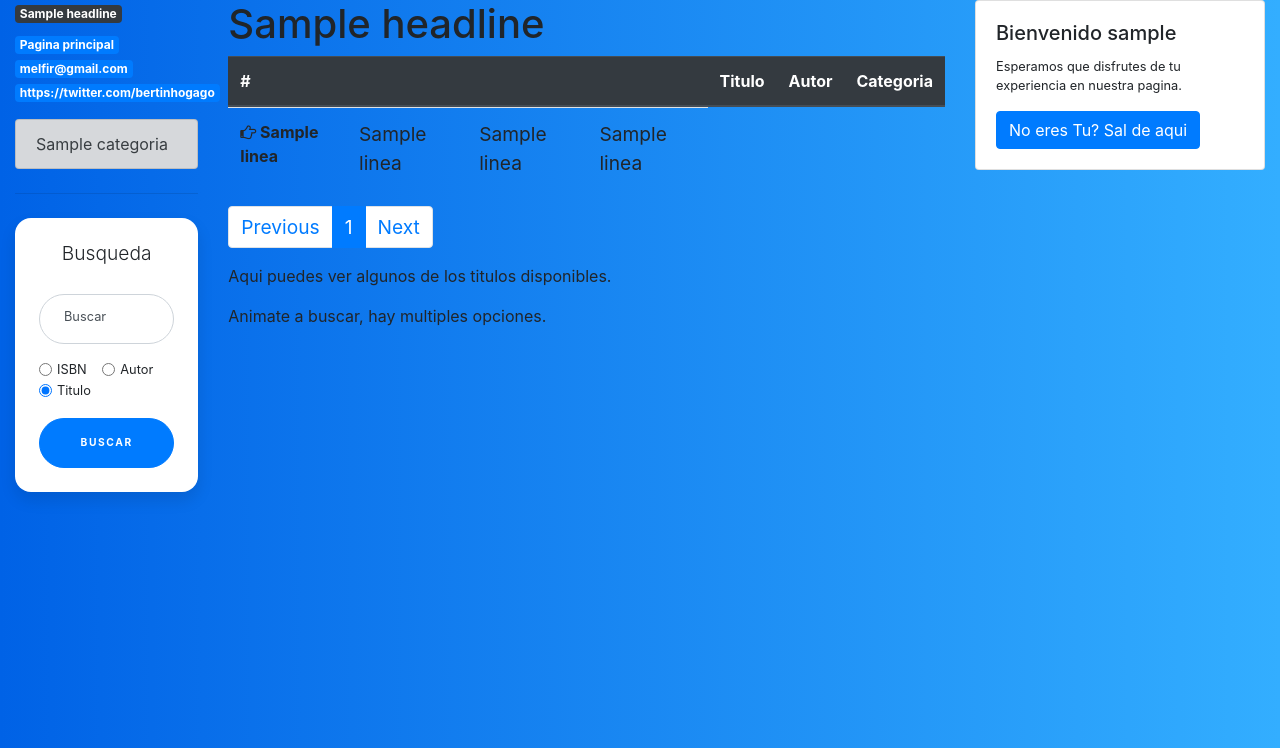
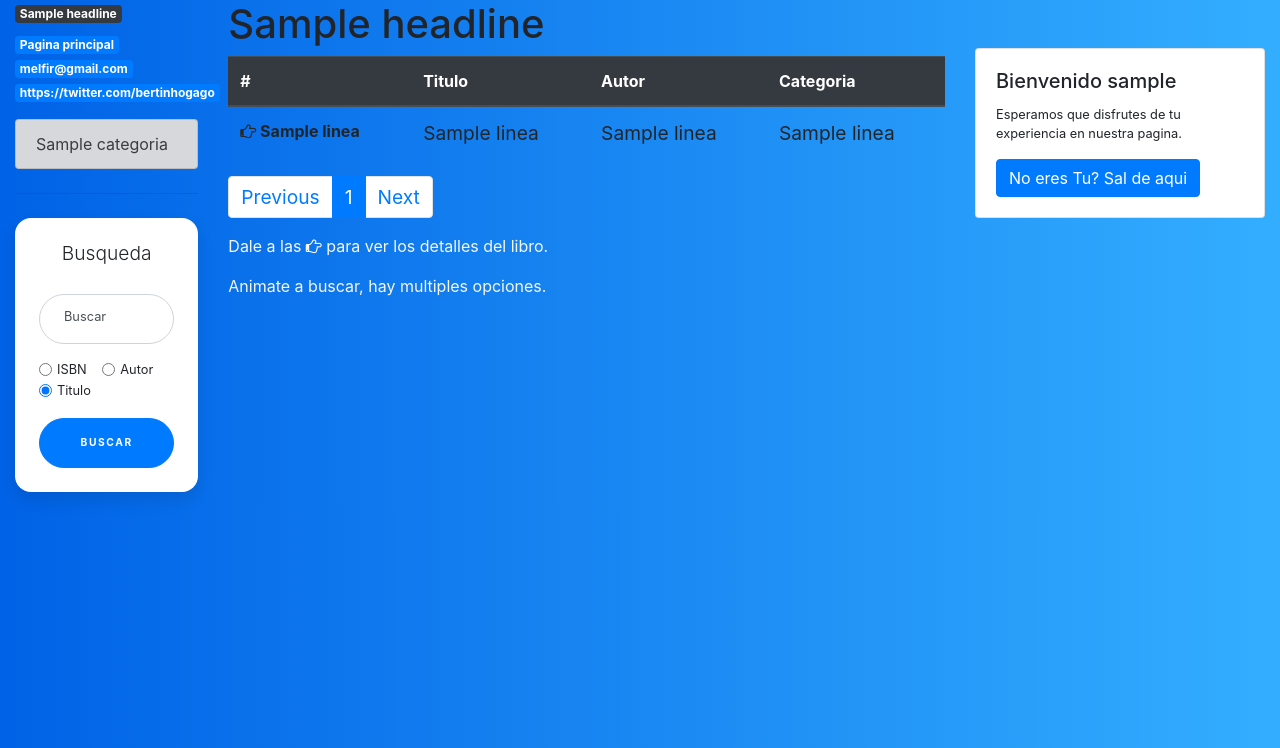
Before and after one commit to AlbertoBoschVigo/project1, a Flask app: template templates/index.html in a window 1280 px wide. Shown: the top 748 px of the page. Run offline with Flask 2, Linux system fonts and the light colour scheme; the template is opened without the code that fills it: most values are stand-ins (such as "Sample title", 1, 10 or a date in 2020); parts of the project's set-up code (start-up, migrations or seed data) failed here and were passed over; some libraries are stand-ins or nearby versions; some web fonts are replaced.

Commit message:
completamente operativa, falta detalles de aspecto

```diff
--- a/application.py
+++ b/application.py
@@ -101,7 +101,22 @@ def index():
     else:
         resultado = generarTabla(modo = 'index', filas = 5, buscar = session['cadenaBusqueda'], columna = session['eleccion'])
         session.pop('cadenaBusqueda', None)
-    return render_template('index.html', headline = headline, listaCategorias = listaCategorias, resultado = resultado, estadoLogin = session['user_id'], numPaginas = numPaginas)
+    #print(session.get('nuevoUsuario'))
+    #print(session.get('nuevoNuevoUsuario'))
+    #print('#################')
+    if session.get('nuevoUsuario'):
+        if session.get('nuevoNuevoUsuario') and session.get('nuevoNuevoNuevoUsuario'):
+            session.pop('nuevoUsuario', None)
+            session.pop('nuevoNuevoUsuario', None)
+            session.pop('nuevoNuevoNuevoUsuario', None)
+        else:
+            session['nuevoNuevoUsuario'] = True
+    nuevoUsuario = session.get('nuevoUsuario')
+    nuevoNuevoUsuario = session.get('nuevoNuevoUsuario')
+    #print(nuevoUsuario)
+    #nuevoUsuario = True
+
+    return render_template('index.html', headline = headline, listaCategorias = listaCategorias, resultado = resultado, estadoLogin = session['user_id'], numPaginas = numPaginas, nuevoUsuario = [nuevoNuevoUsuario, nuevoUsuario])
 
 @app.route("/<string:categoria>")
 def contenido(categoria):
@@ -130,7 +145,9 @@ def login():
             session['user_id'] = request.form['email']
             session['user_pass'] = request.form['userPassword']
             insertarUsuario(session['user_id'], session['user_pass'])
-            comprobarUsuario()
+            session['nuevoUsuario'] = session['user_id']
+            session['logueado'] = False
+            session['user_id'] = False
         return redirect(url_for('index'))
     else:
         if session['logueado']:
@@ -148,6 +165,9 @@ def detalle(isbn):
         return render_template('default_error.html', headline = 'Acceso no autorizado')
     else:
         if request.method == 'POST':
+            print(isbn)
+            isbn = request.form['isbn']
+            print(isbn)
             insertarOpinion(request.form['isbn'], session['user_id'], request.form['opinion'])
             #return redirect(url_for('detalle', isbn = request.form['isbn']))
         if True:
--- a/static/css/login_style.css
+++ b/static/css/login_style.css
@@ -9,6 +9,9 @@ body {
 }
 
 ul {
+  color: whitesmoke;
+}
+.textillo{
   color: whitesmoke;
 }
 a {
--- a/static/js/paginacion.js
+++ b/static/js/paginacion.js
@@ -69,7 +69,8 @@ function selectorVisibilidad(){
     var nietos;
     for (i=0; i<hijos.length; i++){
         if(i+1 > inicioTr && i+1 <= finTr){
-            hijos[i].style.display = 'block';
+            //hijos[i].style.display = 'block';
+            hijos[i].style.display = 'table-row';
             /*nietos = hijos[i].children;
             for (j=0; j<hijos.length; j++){
                 nietos[j].style.display = 'block';
--- a/templates/index.html
+++ b/templates/index.html
@@ -5,6 +5,7 @@
         const request = new XMLHttpRequest();
         const email = document.querySelector('#inputEmail').value;
         const userPassword = document.querySelector('#inputPassword').value;
+        var referencia = 0;
         request.open('POST', `/login`);
         const data = new FormData();
         data.append('email', email);
@@ -12,7 +13,18 @@
 
         // Send request
         request.send(data);
-        location.reload();
+        //location.reload();
+        request.onreadystatechange = function(){
+            console.log(this.status)
+            console.log(this.readyState)
+            if (this.readyState==4 && this.status==200 && referencia == 0){
+                //location.reload();
+                //request.open('GET', `/`)
+                //request.send()
+                referencia = 1;
+                location.reload();
+            }
+        };
     };
 </script>
 {% endblock head %}
@@ -76,15 +88,19 @@
     </ul>
   </nav>
 
-
-
-    <p>Aqui puedes ver algunos de los titulos disponibles.</p>
+  <div class="textillo">
+    {% if estadoLogin %}
+        <p>Dale a las <i class="fa fa-hand-o-right"></i> para ver los detalles del libro.</p>
+    {% else %}
+        <p>Logueate para ver los detalles del libro y dejar tu opinion.</p>
+    {% endif %}
     <p>Animate a buscar, hay multiples opciones.</p>
+  </div>
 {% endblock body %}
 
 {% block leftContent %}
     {% if estadoLogin %}
-        <div class="card" style="font-size: 0.8rem;">
+        <div class="card my-5" style="font-size: 0.8rem;">
             <div class="card-body">
                 <h5 class="card-title">Bienvenido {{ estadoLogin }}</h5>
 
@@ -94,5 +110,17 @@
         </div>
     {% else %}
         {% include 'miniLogin.html' %}
+        {% if nuevoUsuario[0] %}
+            <div class="textillo">
+                <p>Cuenta {{ nuevoUsuario[1] }} registrada correctamente.</p>
+                <p>Logueate si quieres ver mas detalles o dejar comentarios.</p>
+            </div>
+        {% else %}
+            <div class="textillo">
+                <p>Logueate si quieres ver mas detalles o dejar comentarios.</p>
+                <p>Si no estas registrado, pon un email y una contraseña y dale a "REGISTRARSE".</p>
+            </div>
+        {% endif %}
     {% endif %}
+
 {% endblock leftContent %}
--- a/templates/miniLogin.html
+++ b/templates/miniLogin.html
@@ -24,6 +24,3 @@
         </form>
     </div>
 </div>
-<div>
-    <p>Logueate si quieres ver mas detalles o dejar comentarios.</p>
-</div>
--- a/templates/plantilla.html
+++ b/templates/plantilla.html
@@ -14,7 +14,7 @@
     <body>
         <div class="container-fluid">
             <div class="row justify-content-start">
-                <aside class="col-sm-2 col-md-2">
+                <aside class="col-sm-12 col-md-2 col-12">
                     <nav class="collapse d-md-block">
                         <header>
                             <h3 class="badge badge-dark">{% block headingA %}{% endblock headingA %}</h3>
@@ -48,7 +48,7 @@
 
                 </aside>
 
-                <main class="col-sm-7 col-md-7">
+                <main class="col-sm-12 col-md-7 col-12">
                     <h1>
                         {% block headingM %}{% endblock headingM %}
                     </h1>
@@ -56,9 +56,8 @@
                     {% block body %}
                     {% endblock body %}
 
-
                 </main>
-                <div class="col-sm-3 col-md-3 col-lg-3 mx-auto">
+                <div class="col-sm-12 col-md-3 col-12 mx-auto">
                     {% block leftContent %}
                     {% endblock leftContent %}
                     <div class="fixed-bottom right"><span class="badge badge-dark">Hecho por Alberto @2019</span></div>
```
Also changed, not shown: templates/contenido.html (+11 -2 lines), templates/detalle.html (+6 -1 lines).
